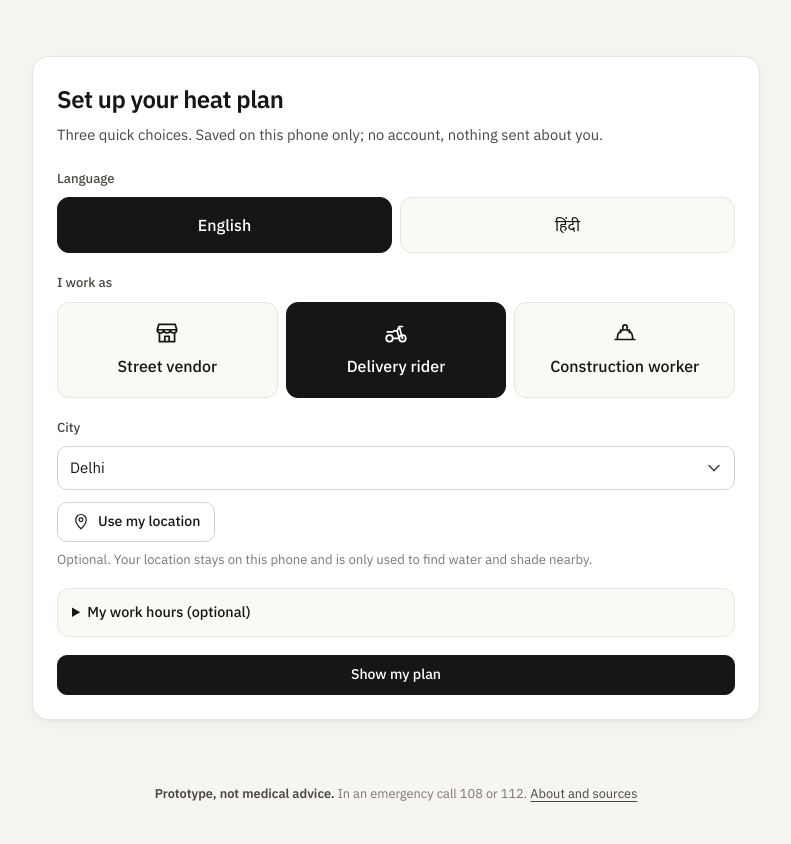
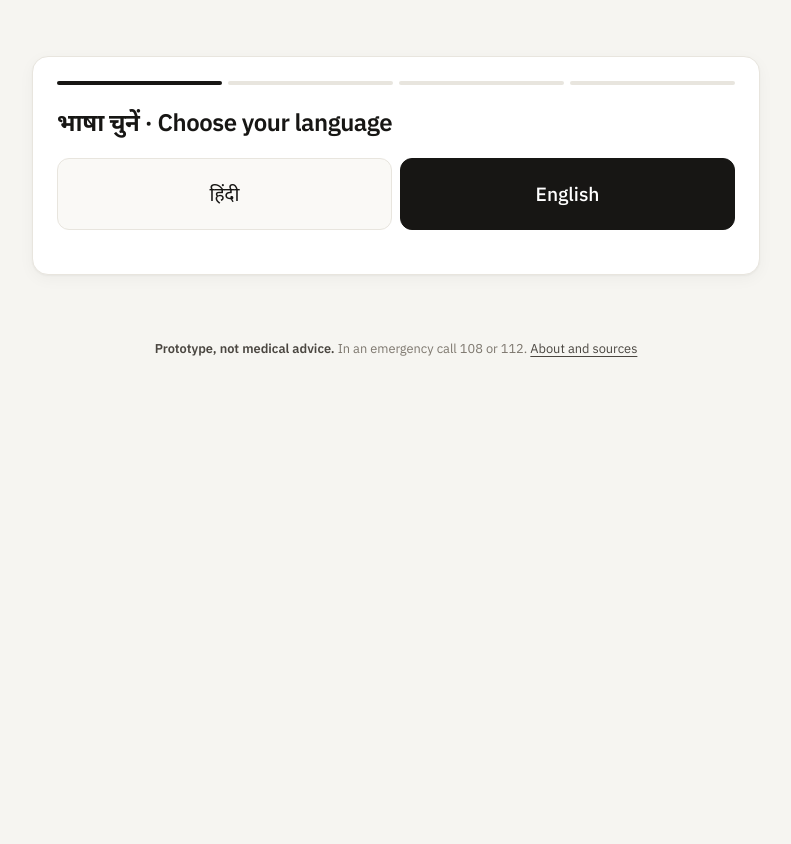
Before and after one commit to vidhisingh24/heatshift, a Flask app: page /setup in a window 1280 px wide. Shown: the part 65-909 px from the top of the page, without its empty margins (244-1035 px from the left). After the commit the page ends 422 px from the top, so only its background shows below. Run offline with Flask 3, Linux system fonts and the light colour scheme; some web fonts are replaced.

Commit message:
Step-by-step one-time setup (language first); always open on today's forecast, no past replay days

```diff
--- a/static/app.js
+++ b/static/app.js
@@ -22,7 +22,9 @@
   var NEEDS_PLAN = PAGE === "home" || PAGE === "plan";
 
   // from/to: optional work hours (-1 = not set). lat/lon: optional, kept only in this browser.
-  var state = { role: "rider", lang: "en", city: "delhi", date: "2024-06-18", from: -1, to: -1, lat: null, lon: null };
+  // date "" = today's live forecast (the default on every visit)
+  var state = { role: "rider", lang: "en", city: "delhi", date: "", from: -1, to: -1, lat: null, lon: null };
+  var FORECAST_DAYS = 4;  // today + the next 3 days
   var options = null;
   var plan = null;
   var requestId = 0;
@@ -89,8 +91,9 @@
     return out;
   }
   function saveProfile() {
+    // v2 = completed the 4-step setup (language, job, work hours, location)
     store("profile", JSON.stringify({
-      role: state.role, city: state.city, lang: state.lang, from: state.from, to: state.to, date: state.date,
+      v: 2, role: state.role, city: state.city, lang: state.lang, from: state.from, to: state.to, date: state.date,
     }));
   }
   function loadProfile() {
@@ -102,11 +105,12 @@
         if (p.city) state.city = p.city;
         if (typeof p.from === "number") state.from = p.from;
         if (typeof p.to === "number") state.to = p.to;
-        if (p.date === "" || /^\d{4}-\d{2}-\d{2}$/.test(p.date || "")) state.date = p.date;
+        // A chosen upcoming day carries across pages; anything in the past falls back to today
+        if (/^\d{4}-\d{2}-\d{2}$/.test(p.date || "") && p.date > cityToday()) state.date = p.date;
       }
       var loc = JSON.parse(recall("loc") || "null");
       if (loc && typeof loc.lat === "number") { state.lat = loc.lat; state.lon = loc.lon; }
-      return !!p;
+      return !!(p && p.v === 2);  // older profiles go through the new setup once
     } catch (e) { return false; }
   }
 
@@ -161,11 +165,13 @@
     document.dispatchEvent(new CustomEvent("hs:lang"));
   }
 
-  function hourOptions(sel, first, last, value) {
+  function hourOptions(sel, first, last, value, required) {
     sel.textContent = "";
-    var none = el("option", "", t("any_hours"));
-    none.value = "-1";
-    sel.appendChild(none);
+    if (!required) {
+      var none = el("option", "", t("any_hours"));
+      none.value = "-1";
+      sel.appendChild(none);
+    }
     for (var h = first; h <= last; h++) {
       var o = el("option", "", hhmm(h));
       o.value = String(h);
@@ -177,8 +183,22 @@
   function renderHourSelects() {
     hourOptions($("from-hour"), 0, 23, state.from);
     hourOptions($("to-hour"), 1, 24, state.to);
-    hourOptions($("setup-from"), 0, 23, state.from);
-    hourOptions($("setup-to"), 1, 24, state.to);
+    // Setup asks for work hours, so offer a sensible default shift instead of "not set"
+    hourOptions($("setup-from"), 0, 23, state.from >= 0 ? state.from : 9, true);
+    hourOptions($("setup-to"), 1, 24, state.to > 0 ? state.to : 18, true);
+  }
+
+  // ---------- setup steps ----------
+
+  function setStep(n) {
+    document.querySelectorAll(".step").forEach(function (s) {
+      s.hidden = s.getAttribute("data-step") !== String(n);
+    });
+    document.querySelectorAll("[data-dot]").forEach(function (d) {
+      var k = parseInt(d.getAttribute("data-dot"), 10);
+      d.className = k < n ? "done" : k === n ? "current" : "";
+    });
+    window.scrollTo(0, 0);
   }
 
   // ---------- first-visit setup ----------
@@ -196,7 +216,7 @@
       b.setAttribute("aria-pressed", String(key === state.role));
       b.appendChild(icon("i-" + key));
       b.appendChild(el("span", "", roles[key]["name_" + state.lang]));
-      b.addEventListener("click", function () { state.role = key; renderSetup(); });
+      b.addEventListener("click", function () { state.role = key; renderSetup(); setStep(3); });
       box.appendChild(b);
     });
     var sel = $("setup-city");
@@ -211,16 +231,27 @@
     sel.value = state.city;
   }
 
-  // "Delivery rider · Delhi · Heatwave replay: 18 Jun 2024" on pages that don't load the plan
+  // The next FORECAST_DAYS dates in the city's timezone: [{date: "YYYY-MM-DD" or "" for today, label}]
+  function forecastDays() {
+    var out = [];
+    var base = new Date(cityToday() + "T12:00:00+05:30");
+    for (var i = 0; i < FORECAST_DAYS; i++) {
+      var d = new Date(base.getTime() + i * 86400000);
+      var iso = new Intl.DateTimeFormat("en-CA", { timeZone: CITY_TZ }).format(d);
+      var label = i === 0 ? t("today") : i === 1 ? t("tomorrow")
+        : new Intl.DateTimeFormat(locale(), { weekday: "long", day: "numeric", month: "short", timeZone: CITY_TZ }).format(d);
+      out.push({ date: i === 0 ? "" : iso, label: label });
+    }
+    return out;
+  }
+
+  // "Delivery rider · Delhi · Today" on pages that don't load the plan
   function renderContext() {
     if (!has("context-line") || document.getElementById("context-line").hasAttribute("data-t")) return;
     var role = roleList()[state.role];
     var city = cityList()[state.city] || currentCity();
     var day = t("today");
-    (city.replay_days || []).forEach(function (d) {
-      if (d.date === state.date) day = fill(t("replay"), { label: d["label_" + state.lang] });
-    });
-    if (state.date && day === t("today")) day = state.date;
+    forecastDays().forEach(function (d) { if (d.date === state.date) day = d.label; });
     $("context-line").textContent = [role ? role["name_" + state.lang] : "", city["name_" + state.lang], day].join(" · ");
   }
 
@@ -235,8 +266,12 @@
     return best;
   }
 
-  function locate(statusEl, done) {
-    if (!window.isSecureContext || !navigator.geolocation) { statusEl.textContent = t("location_failed"); return; }
+  function locate(statusEl, done, failed) {
+    if (!window.isSecureContext || !navigator.geolocation) {
+      statusEl.textContent = t("location_failed");
+      if (failed) failed();
+      return;
+    }
     statusEl.textContent = t("locating");
     navigator.geolocation.getCurrentPosition(function (pos) {
       state.lat = Math.round(pos.coords.latitude * 10000) / 10000;
@@ -248,6 +283,7 @@
       if (done) done();
     }, function () {
       statusEl.textContent = t("location_failed");
+      if (failed) failed();
     }, { enableHighAccuracy: false, timeout: 10000, maximumAge: 600000 });
   }
 
@@ -288,27 +324,16 @@
 
   function renderDays() {
     var sel = $("day");
-    var city = currentCity();
     sel.textContent = "";
-    var found = state.date === "";
-    (city.replay_days || []).forEach(function (d) {
-      var o = el("option", "", fill(t("replay"), { label: d["label_" + state.lang] }));
+    var days = forecastDays();
+    if (!days.some(function (d) { return d.date === state.date; })) state.date = "";
+    days.forEach(function (d) {
+      var o = el("option", "", d.label);
       o.value = d.date;
-      if (d.date === state.date) found = true;
       sel.appendChild(o);
     });
-    var today = el("option", "", t("today"));
-    today.value = "";
-    sel.appendChild(today);
-    if (!found) {
-      var c = el("option", "", state.date);
-      c.value = state.date;
-      sel.appendChild(c);
-    }
     sel.value = state.date;
-    var note = $("replay-note");
-    note.hidden = state.date === "";
-    note.textContent = fill(t("replay_note"), { city: city["name_" + state.lang] });
+    $("replay-note").hidden = true;
   }
 
   // ---------- loading ----------
@@ -781,9 +806,9 @@
     if (ROLE_ORDER.indexOf(role) >= 0) state.role = role;
     if (lang === "en" || lang === "hi") state.lang = lang;
     if (p.get("city")) state.city = p.get("city");
-    if (date === "today") state.date = "";
-    else if (date && /^\d{4}-\d{2}-\d{2}$/.test(date)) state.date = date;
-    return saved || ROLE_ORDER.indexOf(role) >= 0;
+    // Only today or upcoming days; old links with past dates open today's forecast
+    if (date && /^\d{4}-\d{2}-\d{2}$/.test(date) && date > cityToday()) state.date = date;
+    return saved;  // every visitor answers the setup questions before any page opens
   }
 
   function init() {
@@ -803,17 +828,37 @@
 
     // Setup screen
     document.querySelectorAll("[data-setup-lang]").forEach(function (b) {
-      b.addEventListener("click", function () { state.lang = b.getAttribute("data-setup-lang"); applyText(); });
+      b.addEventListener("click", function () {
+        state.lang = b.getAttribute("data-setup-lang");
+        applyText();
+        setStep(2);
+      });
+    });
+    document.querySelectorAll("[data-back]").forEach(function (b) {
+      b.addEventListener("click", function () { setStep(parseInt(b.getAttribute("data-back"), 10)); });
     });
     $("setup-city").addEventListener("change", function (e) { state.city = e.target.value; });
-    $("setup-from").addEventListener("change", function (e) { state.from = parseInt(e.target.value, 10); });
-    $("setup-to").addEventListener("change", function (e) { state.to = parseInt(e.target.value, 10); });
+    $("step3-next").addEventListener("click", function () {
+      var from = parseInt($("setup-from").value, 10), to = parseInt($("setup-to").value, 10);
+      if (to <= from) { to = Math.min(24, from + 1); }
+      state.from = from; state.to = to;
+      setStep(4);
+    });
+    function allowDone() { $("setup-done").disabled = false; }
     $("setup-locate").addEventListener("click", function () {
-      locate($("setup-locate-status"), function () { $("setup-city").value = state.city; });
+      $("setup-locate").setAttribute("aria-pressed", "true");
+      $("setup-noloc").setAttribute("aria-pressed", "false");
+      locate($("setup-locate-status"), function () { $("setup-city").value = state.city; allowDone(); }, allowDone);
     });
+    $("setup-noloc").addEventListener("click", function () {
+      $("setup-noloc").setAttribute("aria-pressed", "true");
+      $("setup-locate").setAttribute("aria-pressed", "false");
+      $("setup-locate-status").textContent = t("no_location_note");
+      allowDone();
+    });
+    if (PAGE === "setup") setStep(1);
     $("setup-done").addEventListener("click", function () {
       var days = currentCity().replay_days || [];
-      if (state.date !== "" && days.length && !days.some(function (d) { return d.date === state.date; })) state.date = days[0].date;
       saveProfile();
       location.href = "/";
     });
@@ -831,7 +876,6 @@
     $("city").addEventListener("change", function (e) {
       state.city = e.target.value;
       var days = currentCity().replay_days || [];
-      if (state.date !== "" && days.length) state.date = days[0].date;
       saveProfile();
       renderDays();
       load();
--- a/static/i18n.js
+++ b/static/i18n.js
@@ -51,6 +51,15 @@ window.I18N = {
     to: "To",
     work_hours_hint: "We'll point out danger hours inside your shift.",
     setup_done: "Show my plan",
+    step_job: "What work do you do?",
+    step_job_sub: "Your plan, rest breaks and checklist depend on your job.",
+    step_hours: "What are your working hours?",
+    step_location: "Can we use your location?",
+    allow_location: "Yes, use my location",
+    no_location: "No, choose my city",
+    no_location_note: "Okay. Nearby places will use the city centre. You can change this later.",
+    next: "Next",
+    back: "Back",
     my_hours: "My work hours",
     any_hours: "Not set",
     rule_avoid_best: "Avoid {avoid}. Best: {best}.",
@@ -67,6 +76,7 @@ window.I18N = {
     city: "City",
     day: "Day",
     today: "Today (forecast)",
+    tomorrow: "Tomorrow",
     replay: "Heatwave replay: {label}",
     replay_note: "It is not heatwave season now, so you can replay a real 2024 heatwave day in {city}.",
     loading: "Preparing your plan…",
@@ -204,6 +214,15 @@ window.I18N = {
     to: "तक",
     work_hours_hint: "आपकी शिफ़्ट के अंदर खतरे वाले घंटे दिखाएँगे।",
     setup_done: "मेरी योजना दिखाएँ",
+    step_job: "आप क्या काम करते हैं?",
+    step_job_sub: "आपकी योजना, आराम और जाँच-सूची आपके काम पर निर्भर है।",
+    step_hours: "आपके काम के घंटे क्या हैं?",
+    step_location: "क्या हम आपकी लोकेशन इस्तेमाल कर सकते हैं?",
+    allow_location: "हाँ, मेरी लोकेशन इस्तेमाल करें",
+    no_location: "नहीं, मैं शहर चुनूँगा/चुनूँगी",
+    no_location_note: "ठीक है। पास की जगहें शहर के केंद्र से दिखेंगी। आप इसे बाद में बदल सकते हैं।",
+    next: "आगे",
+    back: "पीछे",
     my_hours: "मेरे काम के घंटे",
     any_hours: "तय नहीं",
     rule_avoid_best: "{avoid} बाहर न जाएँ। बेहतर समय: {best}।",
@@ -220,6 +239,7 @@ window.I18N = {
     city: "शहर",
     day: "दिन",
     today: "आज (पूर्वानुमान)",
+    tomorrow: "कल",
     replay: "लू का दिन दोबारा देखें: {label}",
     replay_note: "अभी लू का मौसम नहीं है, इसलिए आप {city} में 2024 का असली लू वाला दिन देख सकते हैं।",
     loading: "आपकी योजना तैयार हो रही है…",
--- a/static/style.css
+++ b/static/style.css
@@ -167,6 +167,22 @@ button, select { font: inherit; color: inherit; }
 .hours-pick label { display: flex; align-items: center; gap: 6px; font-size: 0.85rem; flex: 1; }
 .hours-pick select { min-height: 40px; }
 .btn-wide { width: 100%; justify-content: center; min-height: 52px; font-size: 1rem; }
+.btn-wide[disabled] { opacity: 0.4; cursor: not-allowed; }
+
+/* Setup steps */
+.steps { display: flex; gap: 6px; list-style: none; margin: 0 0 22px; padding: 0; }
+.steps li { flex: 1; height: 4px; border-radius: 2px; background: var(--line); }
+.steps li.done, .steps li.current { background: var(--ink); }
+.step-title { margin: 0 0 6px; font-size: 1.4rem; font-weight: 600; letter-spacing: -0.02em; line-height: 1.3; }
+.step .setup-langs { margin-top: 20px; }
+.step .setup-langs .big-choice { min-height: 72px; font-size: 1.2rem; }
+.step-back { margin-top: 10px; width: 100%; justify-content: center; }
+.hours-big { margin: 18px 0 22px; gap: 12px; }
+.hours-big label { flex-direction: column; align-items: stretch; gap: 6px; }
+.hours-big select { min-height: 52px; font-size: 1.05rem; }
+.loc-choices { display: grid; gap: 10px; margin: 18px 0 8px; }
+.loc-status { margin: 4px 0 16px; min-height: 1.2em; }
+.setup-card .field { margin-top: 4px; margin-bottom: 18px; }
 .settings .work-hours { margin-top: 18px; margin-bottom: 0; }
 /* Phones: the plan comes first; settings (already chosen in setup) sit below it */
 @media (max-width: 959px) { .settings { order: 2; } }
--- a/templates/setup.html
+++ b/templates/setup.html
@@ -1,39 +1,59 @@
 {% extends "base.html" %}
 {% block title %}Setup{% endblock %}
 {% block content %}
-<section class="setup" id="setup" aria-labelledby="setup-title">
+<section class="setup" id="setup" aria-live="polite">
   <div class="card setup-card">
-    <h1 id="setup-title" data-t="setup_title"></h1>
-    <p class="setup-sub" data-t="setup_sub"></p>
+    <ol class="steps" aria-hidden="true">
+      <li data-dot="1"></li><li data-dot="2"></li><li data-dot="3"></li><li data-dot="4"></li>
+    </ol>
 
-    <p class="label" data-t="setup_lang"></p>
+    <!-- Step 1: language (asked in both languages, before anything else) -->
+    <div class="step" data-step="1">
+      <h1 class="step-title">भाषा चुनें · Choose your language</h1>
       <div class="setup-langs" role="group">
+        <button type="button" class="big-choice" data-setup-lang="hi" lang="hi">हिंदी</button>
         <button type="button" class="big-choice" data-setup-lang="en" lang="en">English</button>
-      <button type="button" class="big-choice" data-setup-lang="hi" lang="hi">हिंदी</button>
+      </div>
     </div>
 
-    <p class="label" data-t="work_as"></p>
+    <!-- Step 2: job -->
+    <div class="step" data-step="2" hidden>
+      <h1 class="step-title" data-t="step_job"></h1>
+      <p class="setup-sub" data-t="step_job_sub"></p>
       <div class="setup-roles" id="setup-roles"></div>
+      <button type="button" class="btn btn-quiet step-back" data-back="1" data-t="back"></button>
+    </div>
 
+    <!-- Step 3: working hours -->
+    <div class="step" data-step="3" hidden>
+      <h1 class="step-title" data-t="step_hours"></h1>
+      <p class="setup-sub" data-t="work_hours_hint"></p>
+      <div class="hours-pick hours-big">
+        <label><span class="label" data-t="from"></span><select id="setup-from"></select></label>
+        <label><span class="label" data-t="to"></span><select id="setup-to"></select></label>
+      </div>
+      <button type="button" class="btn btn-primary btn-wide" id="step3-next" data-t="next"></button>
+      <button type="button" class="btn btn-quiet step-back" data-back="2" data-t="back"></button>
+    </div>
+
+    <!-- Step 4: location + city -->
+    <div class="step" data-step="4" hidden>
+      <h1 class="step-title" data-t="step_location"></h1>
+      <p class="setup-sub" data-t="location_private"></p>
+      <div class="loc-choices">
+        <button type="button" class="big-choice" id="setup-locate">
+          <svg class="ico" aria-hidden="true"><use href="#i-pin"/></svg><span data-t="allow_location"></span>
+        </button>
+        <button type="button" class="big-choice" id="setup-noloc" data-t="no_location"></button>
+      </div>
+      <p class="hint loc-status" id="setup-locate-status"></p>
       <label class="field">
         <span class="label" data-t="city"></span>
         <select id="setup-city"></select>
       </label>
-    <button type="button" class="btn" id="setup-locate">
-      <svg class="ico" aria-hidden="true"><use href="#i-pin"/></svg><span data-t="use_location"></span>
-    </button>
-    <p class="hint" id="setup-locate-status" data-t="location_private"></p>
-
-    <details class="setup-hours">
-      <summary data-t="work_hours_optional"></summary>
-      <div class="hours-pick">
-        <label><span data-t="from"></span> <select id="setup-from"></select></label>
-        <label><span data-t="to"></span> <select id="setup-to"></select></label>
+      <button type="button" class="btn btn-primary btn-wide" id="setup-done" data-t="setup_done" disabled></button>
+      <button type="button" class="btn btn-quiet step-back" data-back="3" data-t="back"></button>
     </div>
-      <p class="hint" data-t="work_hours_hint"></p>
-    </details>
-
-    <button type="button" class="btn btn-primary btn-wide" id="setup-done" data-t="setup_done"></button>
   </div>
 </section>
 {% endblock %}
```
Lines whose indentation alone changed are shown as unchanged.
